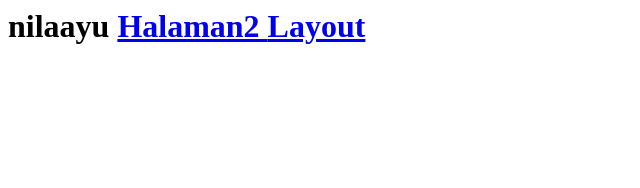
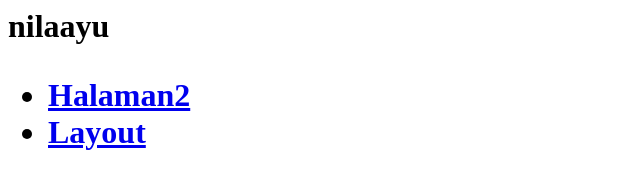
Before and after one commit to nilaayues/nilaayuefitasari.github.io, a plain HTML site: page index.html in a window 1280 px wide. Shown: the whole page, without its empty margins (0-640 px from the left). Drawn offline with Linux system fonts and the light colour scheme.

Commit message:
Update index.html

```diff
--- a/index.html
+++ b/index.html
@@ -4,7 +4,14 @@
 
 <body>
   <h1> nilaayu </hi>
-  <a href="halaman2.html"> Halaman2 </a>
-  <a href="layout.html"> Layout </a>
+<nav>
+    <ul>
+       <li><a href="halaman2.html"> Halaman2 </a></li>
+       <li><a href="layout.html"> Layout </a>
+
+   </ul>
+  </nav>
+
 </body>
+
 </html>
```
